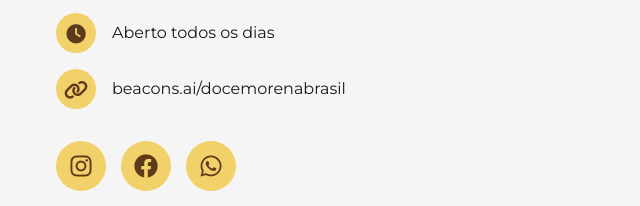
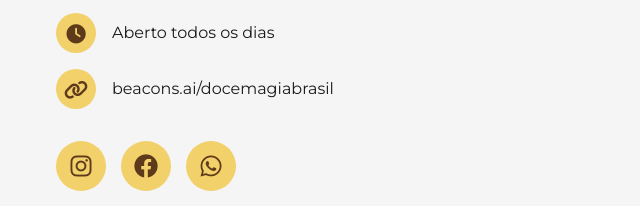
Before and after one commit to raaudev/sorveteria, a plain HTML site: page index.html in a window 1280 px wide. Shown: the part 3894-4100 px from the top of the page, 0-640 px from the left. Drawn offline with nearby package versions, Linux system fonts and the light colour scheme.

Commit message:
Update index.html

```diff
--- a/index.html
+++ b/index.html
@@ -239,7 +239,7 @@
                     </div>
                     <div class="info-item">
                         <i class="fas fa-link"></i>
-                        <a href="https://beacons.ai/docemagiabrasil" target="_blank">beacons.ai/docemorenabrasil</a>
+                        <a href="https://beacons.ai/docemagiabrasil" target="_blank">beacons.ai/docemagiabrasil</a>
                     </div>
                     <div class="social-contato">
                         <a href="https://instagram.com/docemagiabrasil" target="_blank"><i class="fab fa-instagram"></i></a>
```
